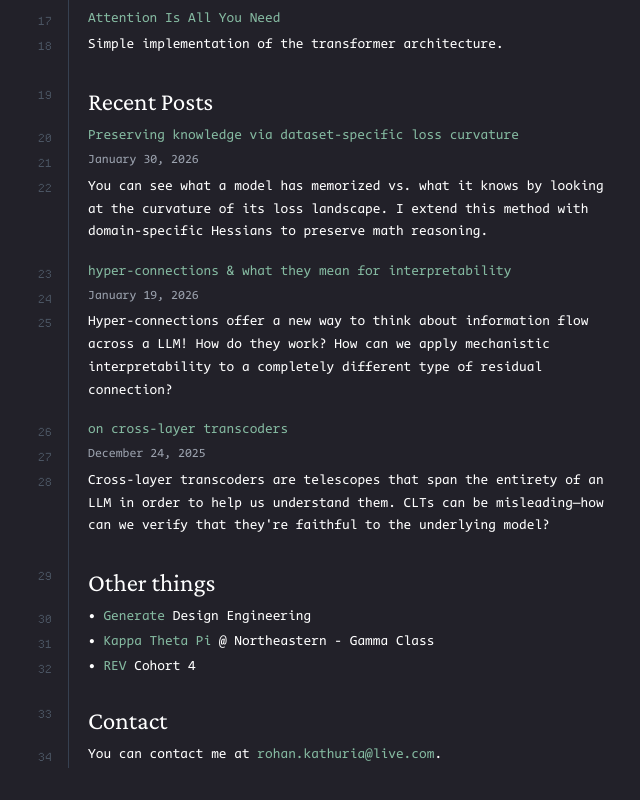
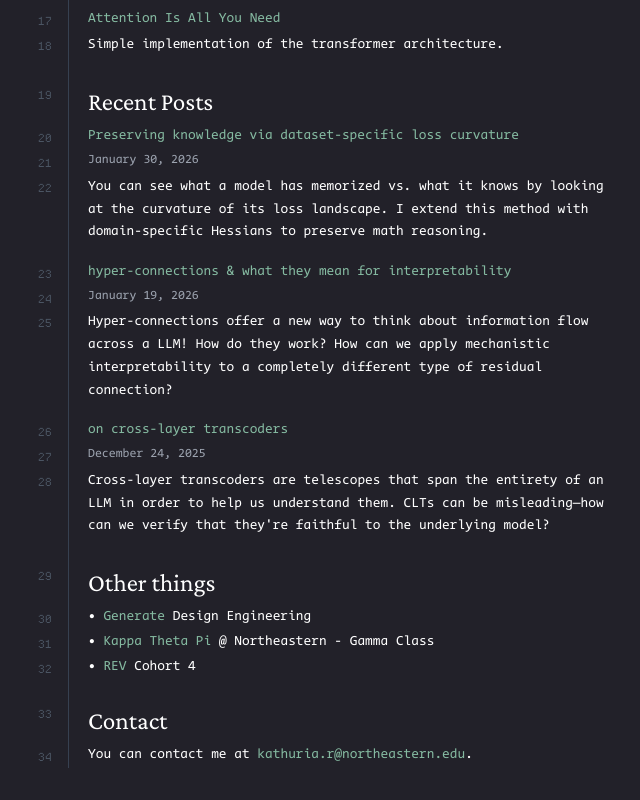
Before and after one commit to RollingRo11/rollingro11.github.io, a Next.js app: page / in a window 1280 px wide. Shown: the part 879-1679 px from the top of the page, without its empty margins (324-964 px from the left). Built offline with nearby package versions, Linux system fonts and the light colour scheme.

Commit message:
update desc

```diff
--- a/app/page.tsx
+++ b/app/page.tsx
@@ -446,7 +446,7 @@ export default function Home() {
                         href="mailto:kathuria.r@northeastern.edu"
                         className="text-blue-600 dark:text-[#85BAA1] hover:underline"
                       >
-                        rohan.kathuria@live.com
+                        kathuria.r@northeastern.edu
                       </Link>
                       {"."}
                     </p>
```
